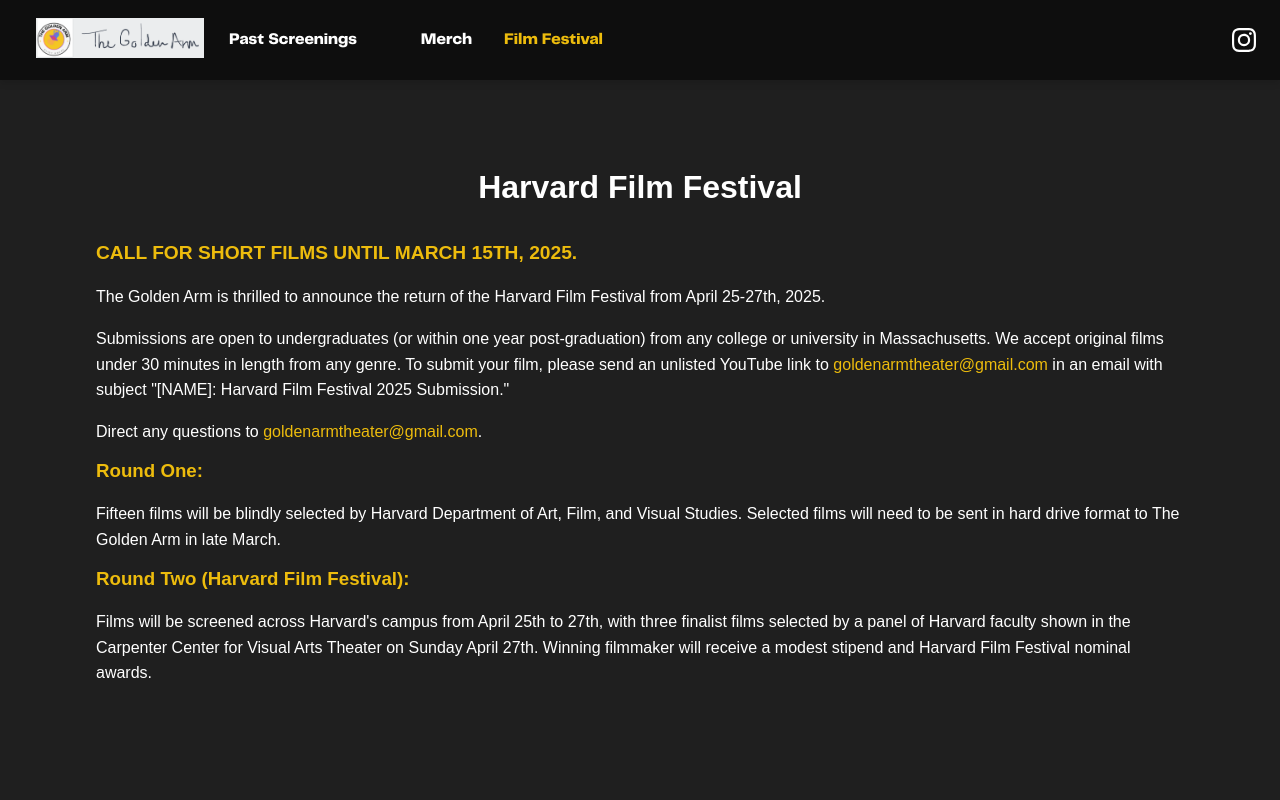
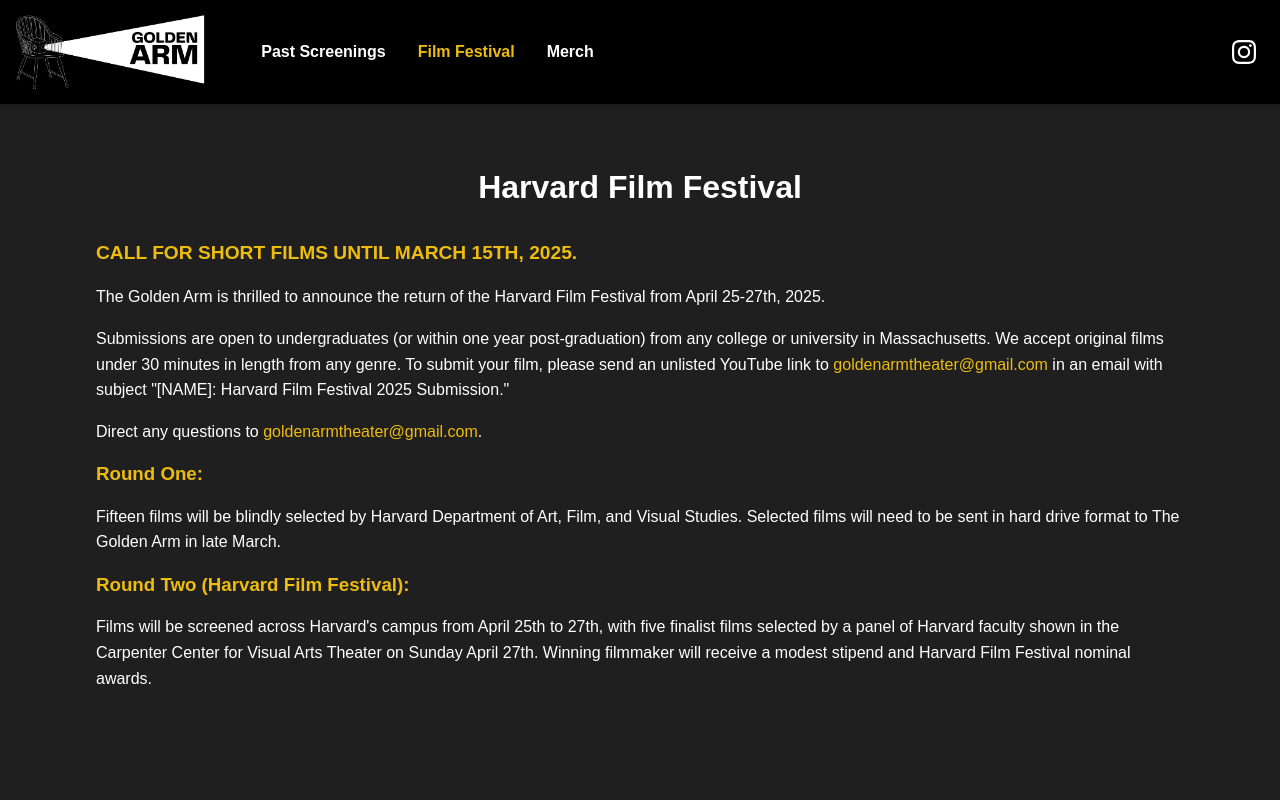
Before and after one commit to jbejjani2022/golden-arm, a SvelteKit app in the folder screen/: page /filmfest in a window 1280 px wide. Shown: the top 800 px of the page. Built offline with nearby package versions, Linux system fonts and the light colour scheme; no server answers.

Commit message:
nabber, spacing, and modal.

```diff
--- a/screen/src/routes/+layout.svelte
+++ b/screen/src/routes/+layout.svelte
@@ -90,29 +90,31 @@
 </script>
 
 <div class="layout">
-
   <!-- Navbar -->
 <nav class="navbar">
   <!-- Logo -->
   <a href="/" class="navbar-logo">
-    <img src="/standinlogo.png" alt="Logo" class="logo" />
+    <img src="/logofr.JPEG" alt="Logo" class="logo" />
   </a>
 
   <!-- Navigation Links -->
   <ul class="navbar-links">
     <li>
-      <a href="/archives" class:active={page.url.pathname === '/archives'}>Past Screenings</a>
+      {#if movie?.ID}
+      <a href={`/reservations/${movie.ID}`} class:active={page.url.pathname === `/reservations/${movie.ID}`}>Reserve a Seat</a>
+    {/if}
   </li>
     <li>
-      {#if movie?.ID}
-      <a href={`/reservations/${movie.ID}`} class:active={page.url.pathname === `/reservations/${movie.ID}`}>Reserve a Seat</a>
-    {/if}    </li>
-    <li>
-      <a href="/merch" class:active={page.url.pathname === '/merch'}>Merch</a>
+      <a href="/archives" class:active={page.url.pathname === '/archives'}>Past Screenings</a>
     </li>
     <li>
       <a href="/filmfest" class:active={page.url.pathname === '/filmfest'}>Film Festival</a>
     </li>
+    <li>
+      <a href="/merch" class:active={page.url.pathname === '/merch'}>Merch</a>
+    </li>
+
+
   </ul>
 
   <!-- Instagram Icon -->
@@ -145,13 +147,14 @@
  <!-- Mobile Menu -->
  {#if showMobileMenu}
  <div class="mobile-menu {showMobileMenu ? 'open' : ''}">
+   <a href={`/reservations/${movie.ID}`} on:click={() => (showMobileMenu = false)}>Reserve a Seat</a>
    <a href="/archives" on:click={() => (showMobileMenu = false)}>Past Screenings</a>
-   <a href={`/reservations/${movie.ID}`} on:click={() => (showMobileMenu = false)}>Reserve a Seat</a>
+   <a href="/filmfest" on:click={() => (showMobileMenu = false)}>Film Festival</a>
    <a href="/merch" on:click={() => (showMobileMenu = false)}>Merch</a>
-   <a href="/filmfest" on:click={() => (showMobileMenu = false)}>Film Festival</a>
  </div>
 {/if}
 </nav>
+
 
 <div class="content-wrapper">
 <main>
@@ -188,7 +191,7 @@
    <div class="footer-content">
      <div class="footer-section">
        <a href="/" class="footer-logo-link">
-         <img src="/standinlogo.png" alt="Logo" class="footer-logo-img" />
+         <img src="/logofr.JPEG" alt="Logo" class="footer-logo-img" />
        </a>
        <div class="suggestions-section">
          <p>Have suggestions? We'd love to hear from you!</p>
@@ -290,7 +293,7 @@
 
   /* Footer styling */
   .global-footer {
-    background-color: #0e0e0e;
+    background-color: #000;
     color: #fff;
     padding: 3rem 1rem;
     box-shadow: 0 -4px 6px rgba(0, 0, 0, 0.1);
@@ -367,6 +370,11 @@
 
     .social-links {
       font-size: 0.8rem;
+    }
+
+    :global(.modal-content) {
+      width: 75%;
+
   }
   }
 
@@ -459,53 +467,61 @@
     padding: 5px;
     font-size: 14px;
   }
-
 /* Navbar Styles */
 .navbar {
   display: flex;
+  /* flex-direction: column; */
   align-items: center;
-    /* justify-content: space-between; */
-    padding: 0 1rem; /* Add some padding inside the navbar */
-    background-color: #0e0e0e;
+  padding: 0rem;
+  background-color: #000;
   box-shadow: 0 4px 6px rgba(0, 0, 0, 0.1);
   position: fixed;
   top: 0;
   left: 0;
-    width: 100%; /* Spans the full width */
-    max-width: 100%; /* Ensures it doesn’t overflow the screen */
+  width: 100%;
   z-index: 10;
-    box-sizing: border-box; /* Includes padding and border in the element's total width/height */
-    height: 10%;
-    flex-shrink: 0; /* Prevents the navbar from shrinking */
+  box-sizing: border-box;
+}
 
+/* Logo Row */
+.navbar-logo-row {
+  width: 100%;
+  text-align: center;
+  margin-bottom: 1rem;
 }
 
 .navbar-logo img {
-    height: 40px;
-    padding: 10px 20px;
+  left: 10px;
+  height: 5rem;
+  padding: 10px 0px;
+}
+
+/* Navigation Links */
+.navbar-links-container {
+  width: 100%;
+  display: flex;
+  justify-content: center;
 }
 
 .navbar-links {
-    font-family: Telegraf-Ultrabold, sans-serif;
   list-style: none;
   display: flex;
+  /* justify-content: center; */
+  align-items: center;
   gap: 2rem;
   margin: 0;
-    padding: 5px;
-
+  padding: 0;
 }
 
 .navbar-links li {
   font-size: 1rem;
-
 }
 
 .navbar-links a {
   text-decoration: none;
   color: #ffffff;
-    font-weight: 500;
+  font-weight: bold;
   transition: color 0.3s ease;
-    font-weight: bold;
 }
 
 .navbar-links a:hover {
@@ -514,6 +530,21 @@
 
 .navbar-links a.active {
   color: var(--gold);
+}
+
+/* Instagram Icon */
+.instagram-link {
+  /* position: absolute; */
+  top: 10px;
+  right: 10px;
+  /* align-items: center;
+  display: flex; */
+}
+
+.instagram-icon {
+  height: 30px;
+  width: 30px;
+  align-items: center;
 }
 
   /* for mobile */
@@ -542,8 +573,9 @@
     top: 100%;
     right: 0;
     left: 0;
-    background-color: #202020;
+    background-color: #000;
     z-index: 10;
+    font-family: Telegraf-Ultrabold, sans-serif;
   }
 
   .mobile-menu.open {
@@ -551,19 +583,25 @@
   }
 
   .mobile-menu a {
-    color: var(--gold);
+    /* color: var(--gold); */
+    color: white;
     text-decoration: none;
     padding: 1rem;
     text-align: center;
     border-bottom: 1px solid white;
   }
 
+  .mobile-menu a:hover {
+    color: var(--gold);
+  }
+
   .instagram-link {
     margin-left: auto;
-    padding: 0.5rem;
+    padding: 1.5rem;
     display: flex;
     align-items: center;
     transition: filter 0.3s ease;
+
   }
 
   .instagram-icon {
@@ -598,5 +636,11 @@
     .mobile-menu {
       display: flex;
     }
+
+    :global(.modal-content) {
+
+      width: 75%;
+
+  }
   }
 </style>
--- a/screen/src/routes/filmfest/+page.svelte
+++ b/screen/src/routes/filmfest/+page.svelte
@@ -1,7 +1,7 @@
 <script lang="ts">
 </script>
 
-<main class="archive">
+<main class="filmfest">
     <div class="content">
         <h1 class="top-text">Harvard Film Festival</h1>
         <div class="festival-info">
@@ -24,14 +24,14 @@
             </p>
             <h3>Round Two (Harvard Film Festival):</h3>
             <p>
-                Films will be screened across Harvard's campus from April 25th to 27th, with three finalist films selected by a panel of Harvard faculty shown in the Carpenter Center for Visual Arts Theater on Sunday April 27th. Winning filmmaker will receive a modest stipend and Harvard Film Festival nominal awards.
+                Films will be screened across Harvard's campus from April 25th to 27th, with five finalist films selected by a panel of Harvard faculty shown in the Carpenter Center for Visual Arts Theater on Sunday April 27th. Winning filmmaker will receive a modest stipend and Harvard Film Festival nominal awards.
             </p>
         </div>
     </div>
 </main>
 
 <style>
-main.archive {
+main.filmfest {
     padding: 2rem;
     color: #ffffff;
   }
@@ -54,7 +54,7 @@ main.archive {
 
 h3 {
     color: var(--gold);
-    margin-top: 1rem;
+    /* margin-top: 1rem; */
 }
 
 p {
@@ -71,4 +71,12 @@ p a {
 p a:hover {
     text-decoration: underline;
 }
+
+@media screen and (max-width: 768px) {
+    main.filmfest {
+    margin-top: 2rem;
+    padding: 2rem;
+    color: #ffffff;
+  }
+  }
 </style>
--- a/screen/src/routes/merch/+page.svelte
+++ b/screen/src/routes/merch/+page.svelte
@@ -2,7 +2,7 @@
 
 </script>
 
-  <main class="archive">
+  <main class="merch">
     <div>
          <h1>Coming Soon ... 👀</h1>
     </div>
@@ -11,7 +11,7 @@
 
 <style>
 
-  main.archive {
+  main.merch {
     padding: 2rem;
     color: #ffffff;
   }
@@ -22,4 +22,12 @@
     margin-bottom: 1.5rem;
   }
 
+  @media screen and (max-width: 768px) {
+    main.merch {
+    margin-top: 4rem;
+    padding: 2rem;
+    color: #ffffff;
+  }
+  }
+
 </style>
--- a/screen/src/routes/reservations/[movie_id]/+page.svelte
+++ b/screen/src/routes/reservations/[movie_id]/+page.svelte
@@ -413,5 +413,9 @@ h1 {
     /* bottom: px; Adjust label for smaller seats */
     font-size: 12px; /* Slightly smaller font */
   }
+
+  .movie-info {
+  margin-top: 5rem;
+}
 }
 </style>
```
Also changed, not shown: screen/src/routes/archives/+page.svelte (+8 -0 lines), screen/static/logofr.JPEG (added). Lines whose indentation alone changed are shown as unchanged.
